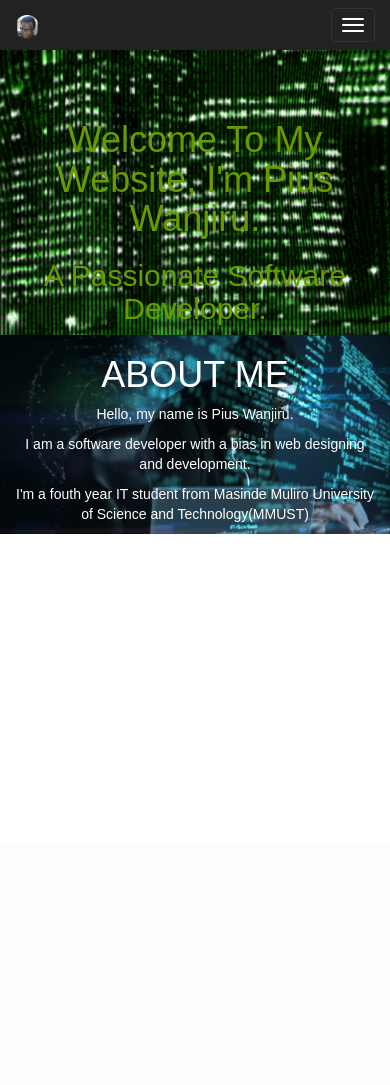
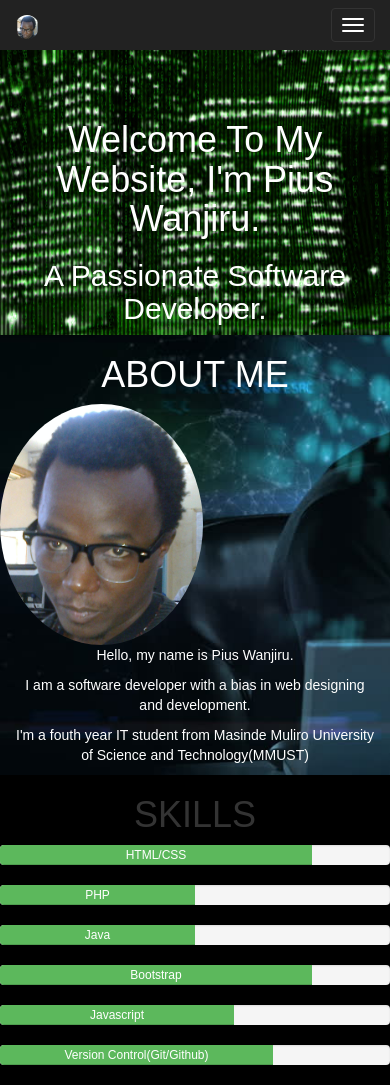
Before and after one commit to pius254/Personal-Site, a PHP site: page / in a window 390 px wide; the page is wider, and only the part inside the window is pictured. Before the commit the page ends 534 px from the top of that part, so only its background shows below. Run offline with PHP 8.4, Linux system fonts and the light colour scheme.

Commit message:
adds the skills section and an image at the about me section

```diff
--- a/assets/css/styles.css
+++ b/assets/css/styles.css
@@ -13,7 +13,7 @@ body{
 	width: 100%;
 	padding-top: 50px;
 	margin-top: 50px;
-	color: #6A9A00;
+	color: white;
 }
 
 #about{
@@ -23,6 +23,7 @@ body{
 	color: white;
 }
 
-#about h1{
-	color: white;
+#skills{
+	background-color: black;
+	text-align: center;
 }
--- a/index.html
+++ b/index.html
@@ -61,6 +61,13 @@
 		<div class="container">
 			<div class="row">
 				<h1 class="text-uppercase text-center">about me</h1>
+
+			<div class="row clear-row-padding">
+				<div class="col-md-2 col-md-offset-5">
+					<img src="assets/images/fit.png" alt="About Section Image" class="img-responsive img-circle">
+				</div>
+			</div>
+
 			</div>
 
 			<div class="row">
@@ -78,6 +85,56 @@
 	</section>
 	<!-- About :End -->
 
+	<!-- Skills Section :Start -->
+	<div id="skills">
+		<div class="row">
+			<h1 class="text-uppercase text-center">Skills</h1>
+			<div class="col-md-6">
+				<div class="progress">
+					<div class="progress-bar progress-bar-success" role="progressbar" aria-valuenow="40" aria-valuemin="0" aria-valuemax="80" style="width: 80%">
+						<span class="sr-only">80%</span>
+						HTML/CSS
+					</div>
+				</div>
+				<div class="progress">
+					<div class="progress-bar progress-bar-success" role="progressbar" aria-valuenow="40" aria-valuemin="0" aria-valuemax="50" style="width: 50%">
+						<span class="sr-only">50%</span>
+						PHP
+					</div>
+				</div>
+				<div class="progress">
+					<div class="progress-bar progress-bar-success" role="progressbar" aria-valuenow="40" aria-valuemin="0" aria-valuemax="50" style="width: 50%">
+						<span class="sr-only">50%</span>
+						Java
+					</div>
+				</div>
+				<div class="progress">
+					<div class="progress-bar progress-bar-success" role="progressbar" aria-valuenow="40" aria-valuemin="0" aria-valuemax="80" style="width: 80%">
+						<span class="sr-only">80%</span>
+						Bootstrap
+					</div>
+				</div>
+			</div>
+
+			<div class="col-md-6">
+				<div class="progress">
+					<div class="progress-bar progress-bar-success" role="progressbar" aria-valuenow="40" aria-valuemin="0" aria-valuemax="60" style="width: 60%">
+						<span class="sr-only">60%</span>
+						Javascript
+					</div>
+				</div>
+				<div class="progress">
+					<div class="progress-bar progress-bar-success" role="progressbar" aria-valuenow="40" aria-valuemin="0" aria-valuemax="70" style="width: 70%">
+						<span class="sr-only">70%</span>
+						Version Control(Git/Github)
+					</div>
+				</div>
+			</div>
+
+		</div>
+	</div>
+	<!-- Skills Section  :End -->
+
 	<!-- jQuery -->
 	<script type="text/javascript" src="assets/js/jquery.min.js"></script>
 	<!-- Bootstrap js -->
```
Also changed, not shown: assets/images/fit.PNG (added).
